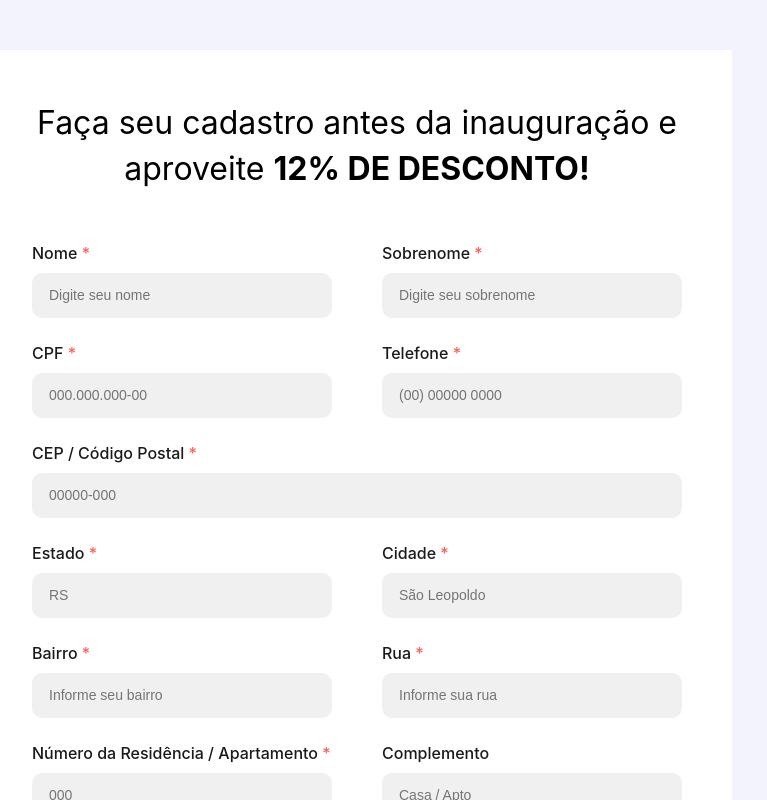
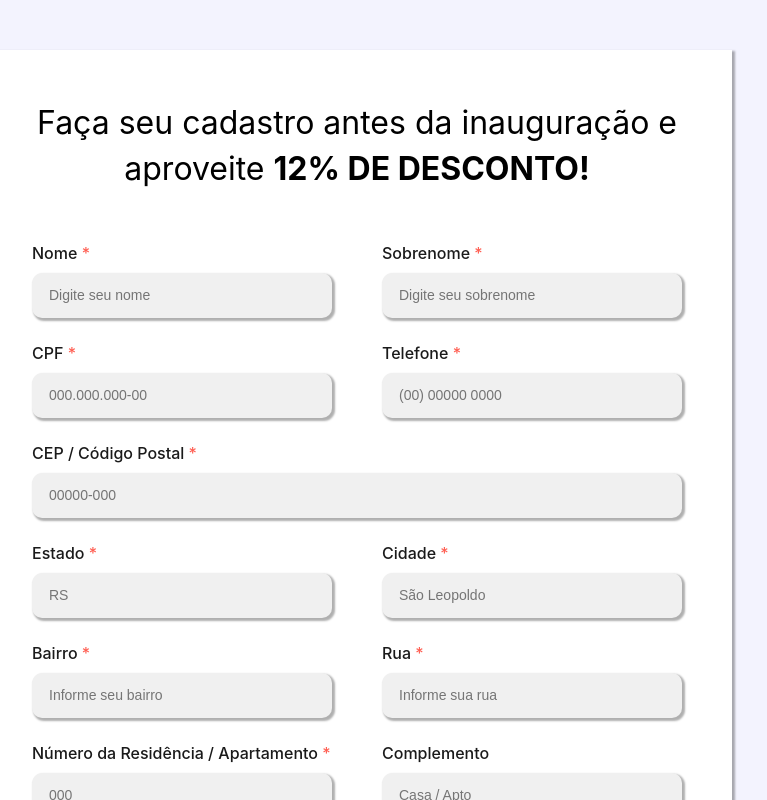
Before and after one commit to Vicjun22/landing-page_avenida-gas-braz, an Angular app: page /teste/cadastro/cliente in a window 1280 px wide. Shown: the top 800 px of the page, without its empty margins (283-1050 px from the left). Built offline with nearby package versions, Linux system fonts and the light colour scheme.

Commit message:
Code update

```diff
--- a/src/app/pages/sign-up/sign-up.component.html
+++ b/src/app/pages/sign-up/sign-up.component.html
@@ -1,6 +1,6 @@
 <div class="sign-up">
 
-    <div>
+    <div class="content">
         <h1 class="title">
             Faça seu cadastro antes da inauguração e aproveite <strong>12% DE DESCONTO!</strong>
         </h1>
--- a/src/app/pages/sign-up/sign-up.component.scss
+++ b/src/app/pages/sign-up/sign-up.component.scss
@@ -8,11 +8,12 @@
     align-items: center;
     justify-content: center;
 
-    div {
+    .content {
         width: 750px;
         padding: 50px;
         margin: 50px 0;
         background-color: $white;
+        box-shadow: $box-shadow;
 
         .title {
             font-weight: 400;
@@ -62,6 +63,7 @@
                 background-color: $color-green-type-1;
                 transition: background 0.2s linear;
                 margin-top: 25px;
+                box-shadow: $box-shadow;
 
                 &:focus {
                     outline-width: auto;
--- a/src/app/styles/colors.style.scss
+++ b/src/app/styles/colors.style.scss
@@ -23,6 +23,8 @@ $text-color_white: #DBDBDB;
 
 $background-default-color: #F3F3Fe;
 
+$box-shadow: 2px 2px 2px 1px #00000050;
+$text-shadow: 1px 1px 2px #000000;
 
 
 
@@ -48,6 +50,3 @@ $color-black-russian: #141A26;
 $color-very-dark-blue: #161E29;
 $color-dark-blue-cyan: #1E2633;
 $color-blue-mako: #061E36;
-
-$box-shadow: 2px 2px 2px 1px #00000050;
-$text-shadow: 1px 1px 2px #000000;
--- a/src/styles.scss
+++ b/src/styles.scss
@@ -46,6 +46,7 @@ label {
         border: 2px solid transparent;
         border-radius: 10px;
         background-color: $color-gray_type-1;
+        box-shadow: $box-shadow;
     }
 
     & .invalid {
```
Also changed, not shown: 1 other file (tests, documents, lock files or other folders).
